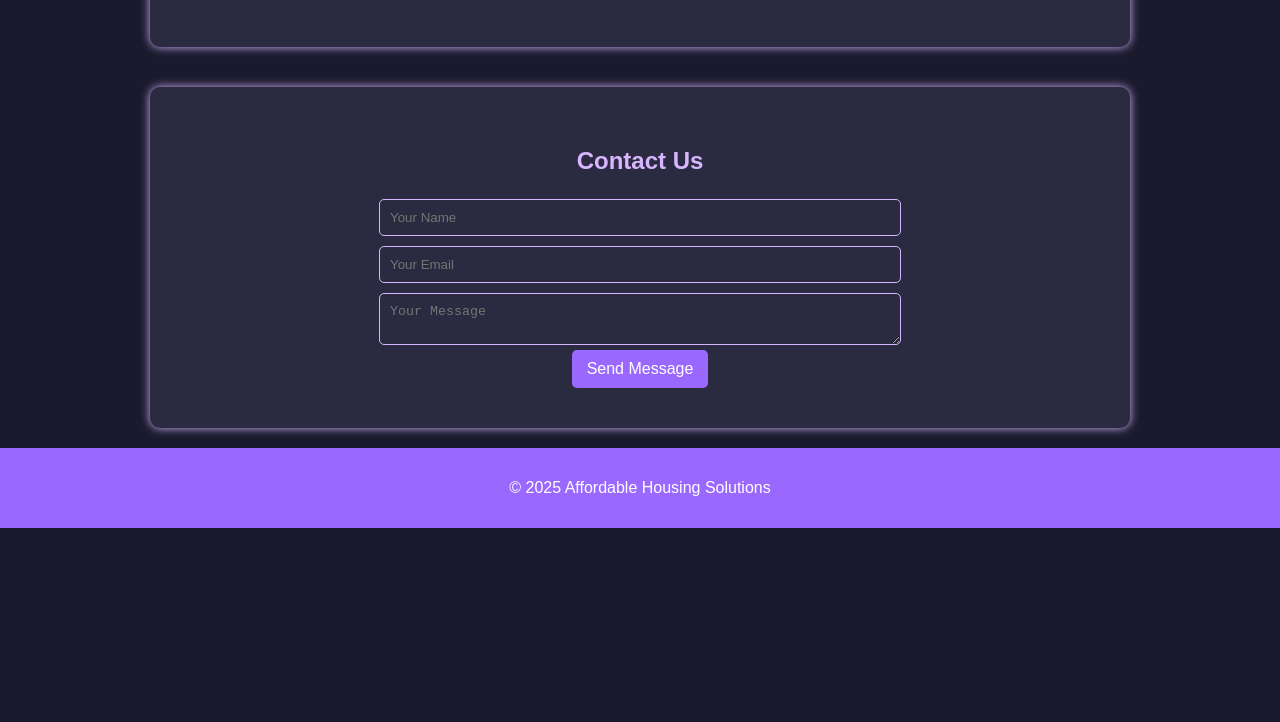
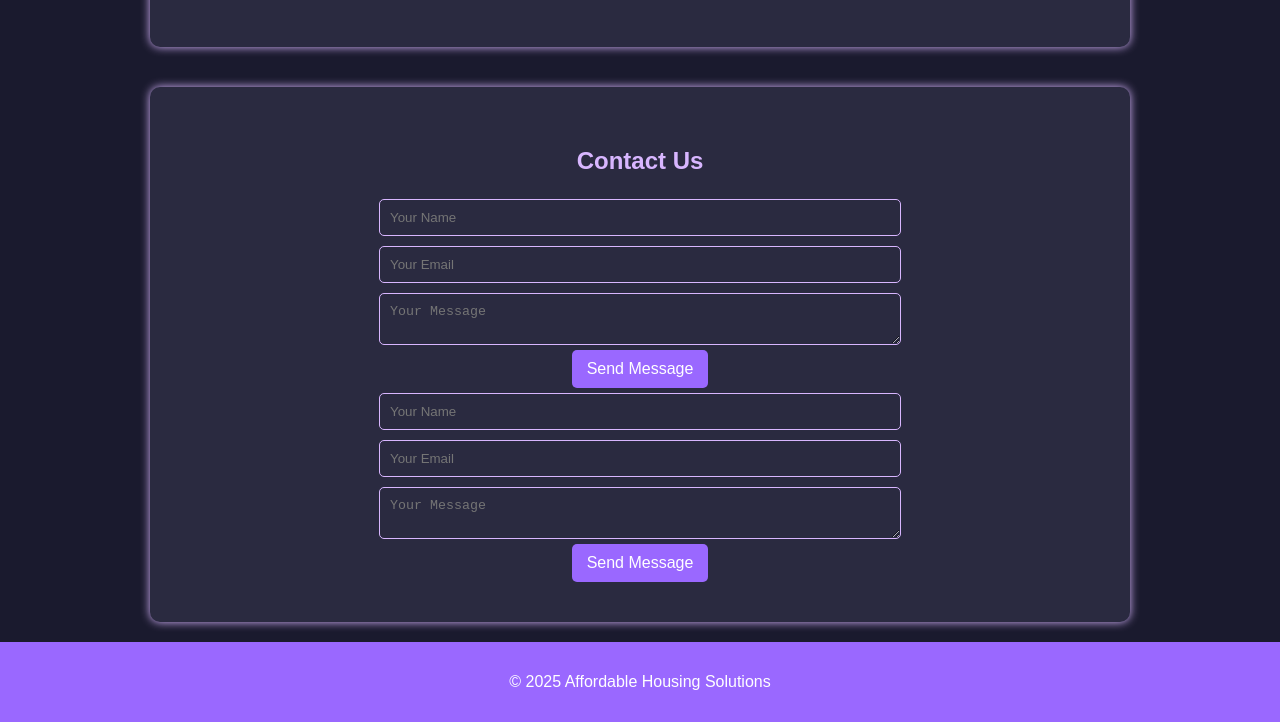
Before and after one commit to KeerthiKittu05/Affordable-Housing, a plain HTML site: page index.html in a window 1280 px wide. Shown: the part 2491-3213 px from the top of the page. Before the commit the page ends 3019 px from the top, so only its background shows below. Drawn offline with Linux system fonts and the light colour scheme.

Commit message:
Update index.html

```diff
--- a/index.html
+++ b/index.html
@@ -106,6 +106,12 @@
              <input type="email" name="email" placeholder="Your Email" required>
              <textarea name="message" placeholder="Your Message" required></textarea>
              <button type="submit">Send Message</button>
+             <form action="https://formspree.io/f/YOUR_FORM_ID" method="POST">
+    <input type="text" name="name" placeholder="Your Name" required>
+    <input type="email" name="email" placeholder="Your Email" required>
+    <textarea name="message" placeholder="Your Message" required></textarea>
+    <input type="hidden" name="_next" value="https://yourwebsite.com/thank-you.html">
+    <button type="submit">Send Message</button>
        </form>
         </form>
     </section>
```
